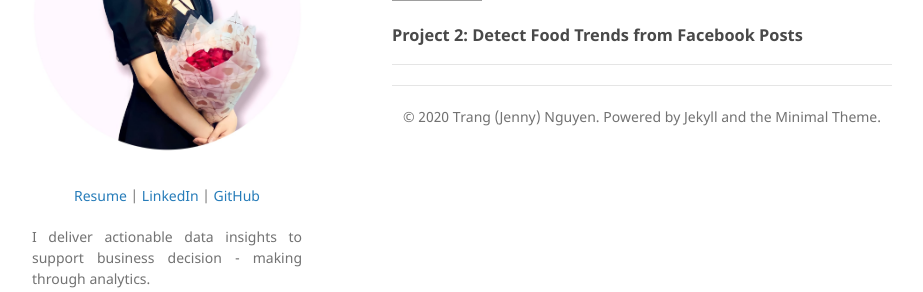
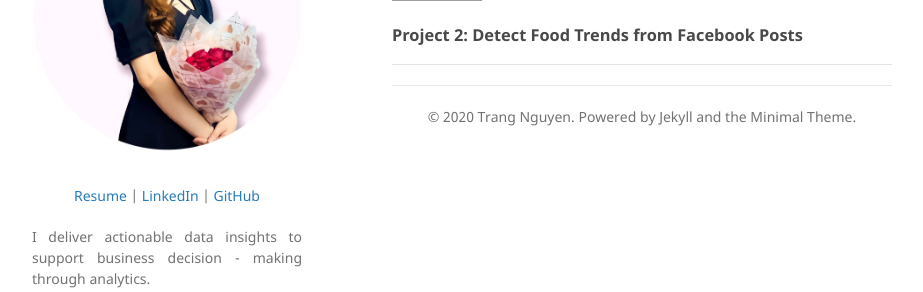
Before and after one commit to jasminechann/jasminechann.github.io, a Jekyll site: the page built from index.md, in a window 1280 px wide. Shown: the part 230-522 px from the top of the page, without its empty margins (178-1101 px from the left). Built offline with Jekyll 4.4.1, drawn with Linux system fonts in a browser that asks for light colours; our own code applies the rules of GitHub Pages for plain Markdown files; grey boxes are pictures that could not be loaded.

Commit message:
Update index.md

```diff
--- a/index.md
+++ b/index.md
@@ -10,4 +10,4 @@
 ---
 
 ---
-<center>© 2020 Trang (Jenny) Nguyen. Powered by Jekyll and the Minimal Theme.</center>
+<center>© 2020 Trang Nguyen. Powered by Jekyll and the Minimal Theme.</center>
```
